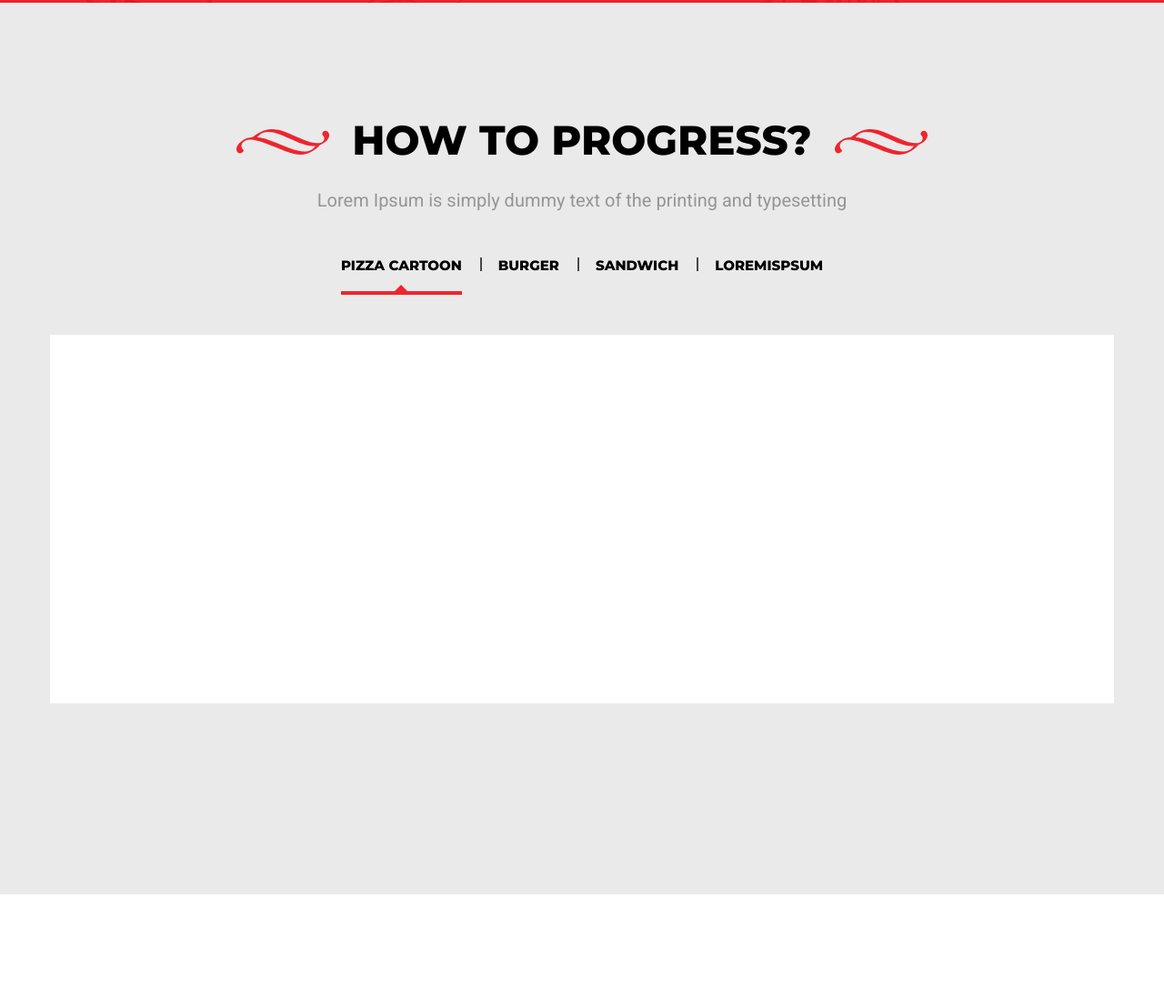
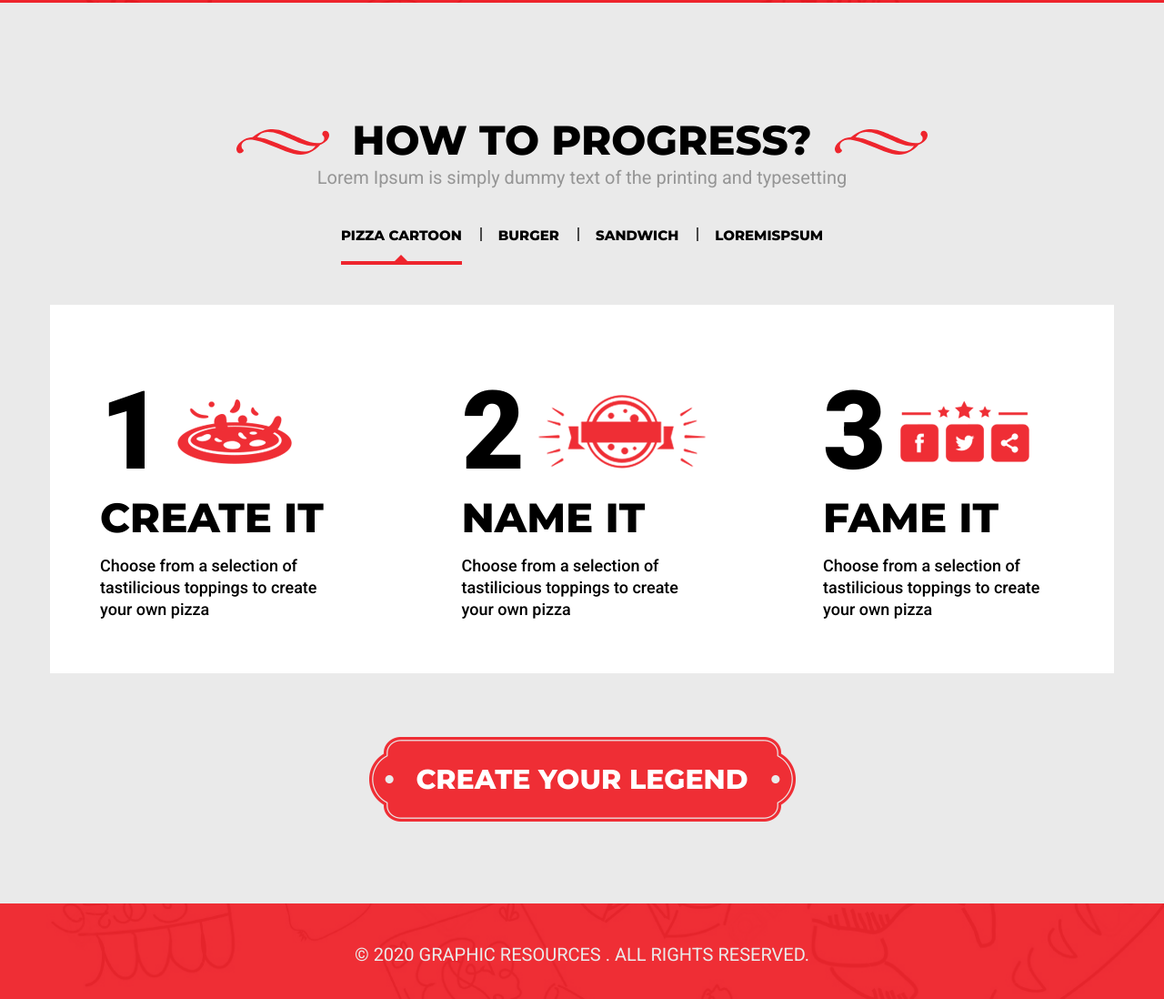
Before and after one commit to NitaLewska/pizza-landing, a plain HTML site: page index.html in a window 1280 px wide. Shown: the part 892-1990 px from the top of the page at 91% size. Before the commit the page ends 1875 px from the top, so only its background shows below. Drawn offline with Linux system fonts and the light colour scheme.

Commit message:
feat: complete desktop version according to the layout

```diff
--- a/css/styles.css
+++ b/css/styles.css
@@ -3,7 +3,9 @@ html {
     box-sizing: border-box;
 }
 
-*, *:before, *:after {
+*,
+*:before,
+*:after {
     box-sizing: inherit;
     margin: 0px;
 }
@@ -19,8 +21,8 @@ header {
     background-color: #eaeaea;
 }
 
-header .wrapper{
-    height:127px;
+header .wrapper {
+    height: 127px;
     display: flex;
     flex-direction: row;
     justify-content: space-between;
@@ -32,7 +34,7 @@ header img {
     height: 50px;
 }
 
-header nav ul{
+header nav ul {
     display: flex;
     flex-direction: row;
     list-style: none;
@@ -44,16 +46,17 @@ header nav ul li {
     position: relative;
 }
 
-header nav ul li a{
+header nav ul li a {
     text-decoration: none;
     font-family: 'Montserrat', sans-serif;
     font-weight: bold;
     font-size: 17px;
     text-transform: uppercase;
     color: #494949;
+    cursor: pointer;
 }
 
-header nav ul li:first-of-type{
+header nav ul li:first-of-type {
     margin-left: 0;
     padding-left: 0;
 }
@@ -63,12 +66,12 @@ header nav ul li::before {
     display: block;
     content: '';
     width: 2px;
-    height:100%;
+    height: 100%;
     background-color: black;
     left: 0;
 }
 
-header nav ul li:first-of-type::before{
+header nav ul li:first-of-type::before {
     display: none;
 }
 
@@ -81,7 +84,7 @@ header nav ul li:first-of-type::before{
     color: white;
 }
 
-.banner img{
+.banner img {
     position: absolute;
     right: 0;
     top: 50px;
@@ -91,14 +94,14 @@ header nav ul li:first-of-type::before{
     padding-top: 260px;
 }
 
-.banner h1{
+.banner h1 {
     font-family: 'Montserrat', sans-serif;
     font-size: 50px;
     text-transform: capitalize;
     margin: 0;
 }
 
-.banner p{
+.banner p {
     font-family: 'Roboto', sans-serif;
     font-size: 25px;
     max-width: 571px;
@@ -111,15 +114,16 @@ header nav ul li:first-of-type::before{
     font-size: 17px;
     text-transform: uppercase;
     border: 2px solid white;
-    width:190px;
+    width: 190px;
     height: 50px;
     background-color: transparent;
     color: white;
     margin-top: 30px;
+    cursor: pointer;
 }
 
 .progress {
-    height: 980px;
+    height: 990px;
     background-color: #eaeaea;
 }
 
@@ -133,11 +137,12 @@ header nav ul li:first-of-type::before{
     position: relative;
 }
 
-.progress h2::after, .progress h2::before {
-    content:'';
+.progress h2::after,
+.progress h2::before {
+    content: '';
     background-image: url(/img/curvy-line.svg);
     background-repeat: no-repeat;
-    background-size:cover;
+    background-size: cover;
     width: 102px;
     height: 28px;
     display: inline-block;
@@ -157,19 +162,18 @@ header nav ul li:first-of-type::before{
     line-height: 30px;
     color: #959595;
     text-align: center;
-    margin-top: 25px;
 }
 
-.progress ul{
+.progress ul {
     padding-left: 0;
-    margin-top: 48px;
+    margin-top: 40px;
     list-style: none;
     display: flex;
     flex-direction: row;
     justify-content: center;
 }
 
-.progress li{
+.progress li {
     font-family: 'Montserrat', sans-serif;
     font-weight: 800;
     font-size: 15px;
@@ -178,18 +182,19 @@ header nav ul li:first-of-type::before{
     padding-left: 20px;
     padding-bottom: 20px;
     position: relative;
+    cursor: pointer;
 }
 
-.progress li::before{
+.progress li::before {
     content: '';
     width: 2px;
     height: 15px;
-    background-color:#494949;
+    background-color: #494949;
     position: absolute;
     margin-left: -20px;
 }
 
-.progress li:first-of-type::before{
+.progress li:first-of-type::before {
     display: none;
 }
 
@@ -204,7 +209,7 @@ header nav ul li:first-of-type::before{
 }
 
 .progress li.active::after {
-    content:'';
+    content: '';
     display: block;
     position: absolute;
     bottom: 0;
@@ -218,8 +223,101 @@ header nav ul li:first-of-type::before{
 }
 
 .steps {
-    background-color:white;
+    background-color: white;
     height: 405px;
     width: 100%;
     margin-top: 44px;
+    display: flex;
+    flex-direction: row;
+    justify-content: space-between;
+    padding-left: 55px;
+    padding-right: 70px;
+    padding-top: 70px;
 }
+
+
+
+.steps article p:first-of-type {
+    font-family: 'Roboto', sans-serif;
+    font-weight: 900;
+    font-size: 120px;
+    position: relative;
+}
+
+.steps article p:first-of-type::after {
+    content: '';
+    background-repeat: none;
+    position: absolute;
+    display: inline-block;
+    margin-left: 15px;
+}
+
+.steps article:first-of-type p:first-of-type::after {
+    background-image: url(/img/icon1.png);
+    width: 126px;
+    height: 71px;
+    top: calc(50% - 35px);
+}
+
+.steps article:nth-of-type(2) p:first-of-type::after {
+    background-image: url(/img/icon2.png);
+    width: 184px;
+    height: 81px;
+    top: calc(50% - 40px);
+}
+
+.steps article:nth-of-type(3) p:first-of-type::after {
+    background-image: url(/img/icon3.png);
+    width: 142px;
+    height: 68px;
+    top: calc(50% - 34px);
+}
+
+.steps article h3 {
+    font-family: 'Montserrat', sans-serif;
+    font-weight: 800;
+    font-size: 45px;
+    text-transform: uppercase;
+}
+
+.steps article h3+p {
+    font-family: 'Roboto', sans-serif;
+    font-weight: 500;
+    font-size: 18px;
+    line-height: 24px;
+    max-width: 250px;
+    margin-top: 15px;
+}
+
+.progress button {
+    width: 469px;
+    height: 93px;
+    background-image: url(/img/shape.png);
+    background-repeat: no-repeat;
+    background-position: center center;
+    border: none;
+    background-color: transparent;
+    margin: 70px auto 0;
+    display: block;
+    font-family: 'Montserrat', sans-serif;
+    font-weight: 800;
+    font-size: 30px;
+    line-height: 24px;
+    text-transform: uppercase;
+    color: #fff;
+    cursor: pointer;
+}
+
+footer {
+    height: 105px;
+    background: url(/img/bg-footer.png);
+    background-repeat: no-repeat;
+    background-size: cover;
+    background-position: center center;
+    font-family: 'Roboto', sans-serif;
+    font-size: 20px;
+    color: #eaeaea;
+    text-align: center;
+    padding-top: 45px;
+    text-transform: uppercase;
+}
--- a/index.html
+++ b/index.html
@@ -8,7 +8,7 @@
     <link rel="preconnect" href="https://fonts.googleapis.com" />
     <link rel="preconnect" href="https://fonts.gstatic.com" crossorigin />
     <link
-      href="https://fonts.googleapis.com/css2?family=Montserrat:wght@400;700;800&family=Roboto:wght@400;900&display=swap"
+      href="https://fonts.googleapis.com/css2?family=Montserrat:wght@400;700;800&family=Roboto:wght@400;500;900&display=swap"
       rel="stylesheet"
     />
     <link rel="stylesheet" href="css/normalize.css" />
@@ -48,13 +48,30 @@
                   <li>LOREMISPSUM</li>
               </ul>
             <section class="steps">
-                <article></article>
-                <article></article>
-                <article></article>
+                <article>
+                    <p>1</p>
+                    <h3>create it</h3>
+                    <p>Choose from a selection of
+                        tastilicious toppings to create
+                        your own pizza</p>
+                </article>
+                <article>
+                    <p>2</p>
+                    <h3>name it</h3>
+                    <p>Choose from a selection of tastilicious toppings to create your own pizza</p>
+                </article>
+                <article>
+                    <p>3</p>
+                    <h3>fame it</h3>
+                    <p>Choose from a selection of tastilicious toppings to create your own pizza</p>
+                </article>
             </section>
+            <button>create your legend</button>
           </div>
       </section>
     </main>
-    <footer></footer>
+    <footer>
+        <p>© 2020 Graphic Resources . All rights reserved.</p>
+    </footer>
   </body>
 </html>
```
Also changed, not shown: img/icon1.png (added), img/icon1.svg (deleted), img/icon2.png (added), img/icon2.svg (deleted), img/icon3.png (added), img/icon3.svg (deleted), img/shape.png (added), img/shape.svg (deleted).
